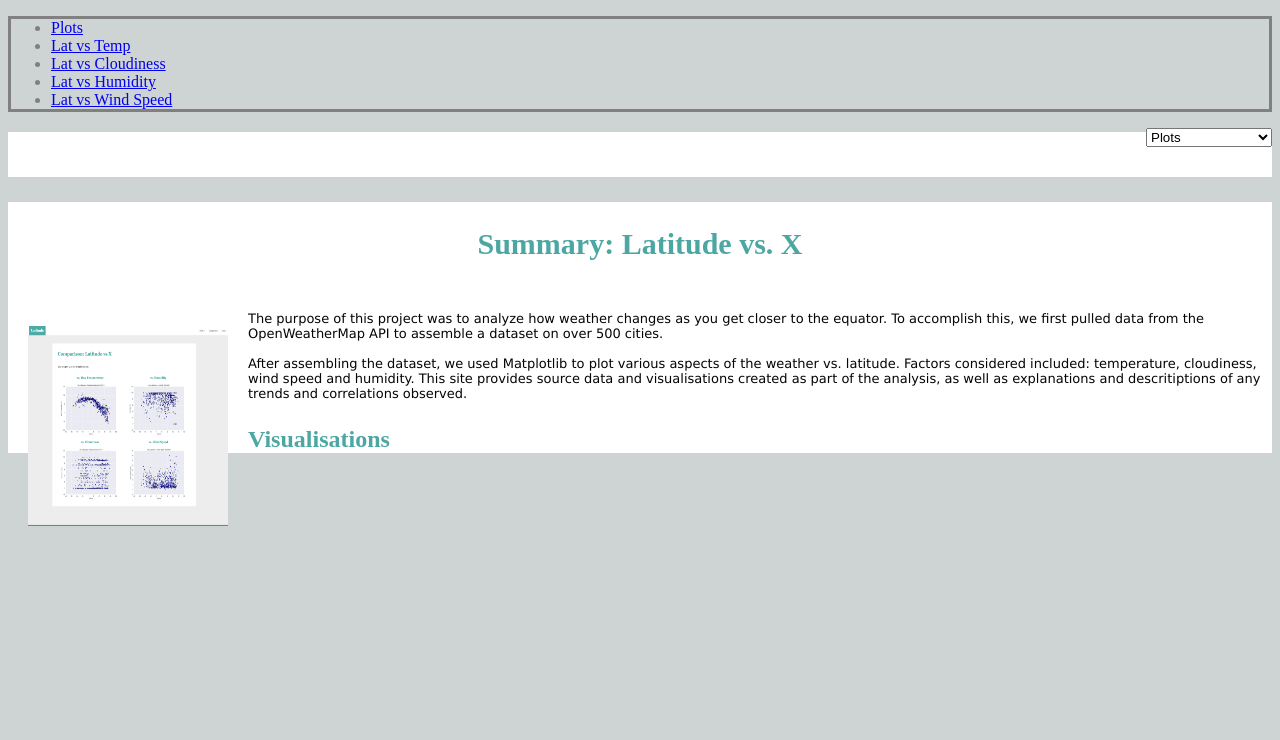
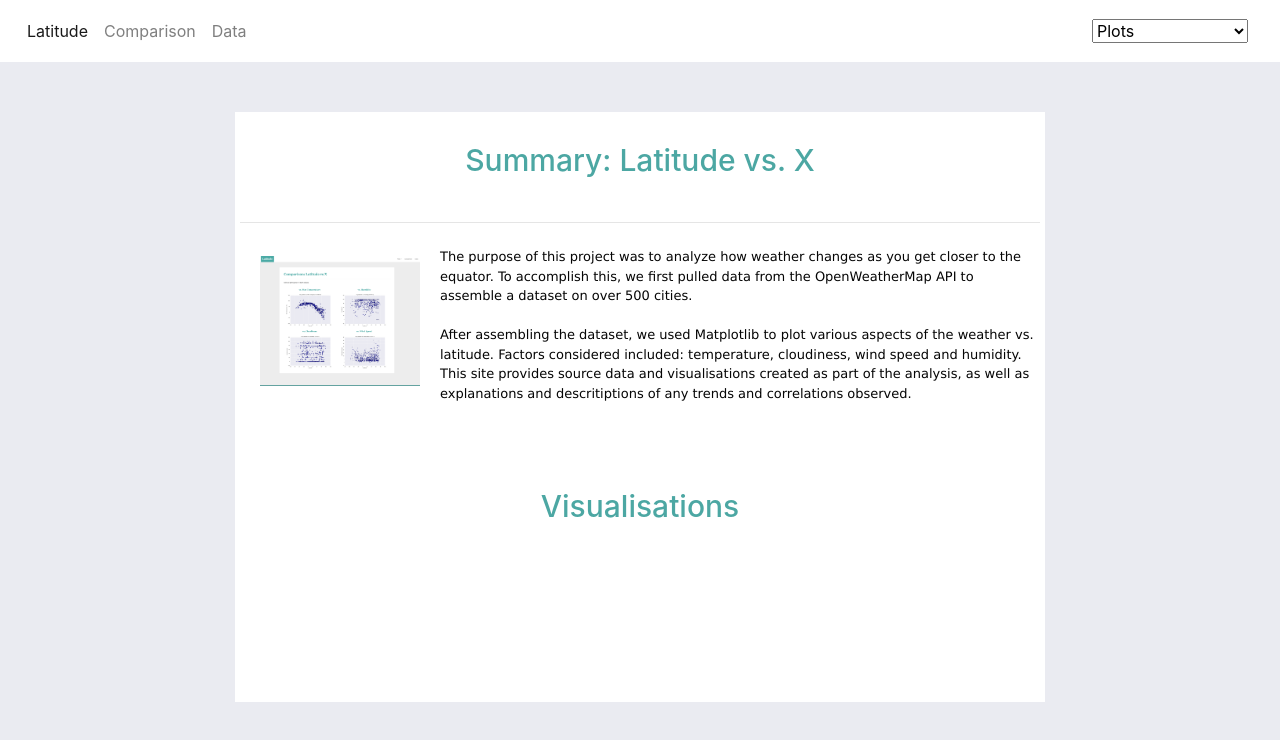
Before and after one commit to seranica/web-design-challenge, a plain HTML site: page index.html in a window 1280 px wide. Drawn offline with nearby package versions, Linux system fonts and the light colour scheme.

Commit message:
bootstrap landing page

```diff
--- a/index.html
+++ b/index.html
@@ -3,60 +3,70 @@
 <html lang="en"><head><meta http-equiv="Content-Type" content="text/html; charset=UTF-8">
 
   <title>Web Visualisation Dashboard</title>
-  <link rel="stylesheet" href="./index_files/reset.css">
+  <link rel="stylesheet" href="https://stackpath.bootstrapcdn.com/bootstrap/4.3.1/css/bootstrap.min.css" integrity="sha384-ggOyR0iXCbMQv3Xipma34MD+dH/1fQ784/j6cY/iJTQUOhcWr7x9JvoRxT2MZw1T" crossorigin="anonymous">
   <link rel="stylesheet" href="style.css">
+
 </head>
 
 <body>
 
-  <div class="container">
+
+  <nav class="navbar navbar-expand-lg navbar-light bg-white">
+    <a class="nav-select" href="#"></a>
+    <button class="navbar-toggler" type="button" data-toggle="collapse" data-target="#navbarSupportedContent" aria-controls="navbarSupportedContent" aria-expanded="false" aria-label="Toggle navigation">
+      <span class="navbar-toggler-icon"></span>
+    </button>
+
+    <div class="collapse navbar-collapse" id="navbarSupportedContent">
+      <ul class="navbar-nav mr-auto">
+        <li class="nav-item active">
+          <a class="nav-link" href="#">Latitude <span class="sr-only">(current)</span></a>
+        </li>
+        <li class="nav-item">
+          <a class="nav-link" href="#">Comparison</a>
+        </li>
+        <li class="nav-item">
+          <a class="nav-link" href="#">Data</a>
+        </li>
+
+        </ul>
+
           <nav class="navbar">
-      <ul>
-        <li>
-          <a href="http://127.0.0.1:5500/index.html#">Plots</a>
-        </li>
-        <li>
-          <a href="http://127.0.0.1:5500/temp.html#">Lat vs Temp</a>
-        </li>
-        <li>
-          <a href="http://127.0.0.1:5500/cloudiness.html#">Lat vs Cloudiness</a>
-        </li>
-        <li>
-          <a href="http://127.0.0.1:5500/humidity.html#">Lat vs Humidity</a>
-        </li>
-        <li>
-          <a href="http://127.0.0.1:5500/wind speed.html#">Lat vs Wind Speed</a>
-        </li>
-      </ul>
+
             <select id="nav-select" style="float: right">
+              <div class = "dropdown-menu dropdown-menu-right">
                 <option value="home">Plots</option>
                 <option value="lat-vs-temp">Max Temperature</option>
                 <option value="lat-vs-cloudiness">Humidity</option>
                 <option value="lat-vs-humidity">Cloudiness</option>
                 <option value="lat-vs-wind-speed">Wind Speed</option>
+              </div>
+
             </select>
-      <div class="clearfix"></div>
+
           </nav>
-    <header class="header">
-      <h1 class='h1colour'></h1>
-    </header>
+
+    </div>
+  </nav>
+
+
     <main>
+  <div class="container">
+    <div class="section">
+      <h1 class='h1colour'>Summary: Latitude vs. X</h1>
 
-      <section class="posts">
-        <header class="header">
-          <h1 class='h1colour'>Summary: Latitude vs. X</h1>
-        </header>
       <img src="1.png" alt="plot" width="200" height="200" style="float:left">
-        <article class="post">
+
+      <hr class="my-4">
       <p>The purpose of this project was to analyze how weather changes as you get closer to the equator. To accomplish this, we first pulled data from the OpenWeatherMap API to assemble a dataset on over 500 cities. <br>
         <br>After assembling the dataset, we used Matplotlib to plot various aspects of the weather vs. latitude. Factors considered included: temperature, cloudiness, wind speed and humidity. This site provides source data and visualisations created as part of the analysis, as well as explanations and descritiptions of any trends and correlations observed.<br>
       </p>
-        </article>
-        <article class="post">
-          <h2 class='h2colour'>Visualisations</h1>
+      <div class="section">
+        <h1 class='h1colour'>Visualisations</h1>
+      </div>
+     </div>
+  </div>
 
-
-      </article></section>
    </main>
 </div>
 
--- a/style.css
+++ b/style.css
@@ -1,7 +1,6 @@
 .h1colour {
   font-size: 30px;
   text-align: center;
-  background-color: #ffffff;
   color:  #4ca7a3;
   padding: 25px 20px 20px;
 }
@@ -15,25 +14,51 @@
 }
 
 img {
-  padding: 20px 20px 20px 20px;
+  padding: 50px 20px 20px 20px;
 }
 
-section {
+/* .nav-select {
+  padding: 5px 5px 5px 5px;
+  background-color: #0c0b0b;
+  margin-top: 0px;
+  margin-bottom: 0px;
+  margin-right: 0px;
+  margin-left: 0px;
+}
+ */
+
+
+.section {
+  padding: 5px 5px 50px 5px;
   background-color: #ffffff;
+  margin-top: 50px;
+  margin-bottom: 50px;
+  margin-right: 150px;
+  margin-left: 150px;
 }
 
 p {
   font-family: Verdana, Geneva, Tahoma, sans-serif;
   font-size: 13px;
   color: rgb(5, 5, 5);
-  padding: 5px 5px 5px 5px;
+  padding: 0px 5px 5px;
+ /* margin-top: 100px;
+  margin-bottom: 100px;
+  margin-right: 150px;
+  margin-left: 80px;*/
+
+
 }
 
 ul {
   border-style: solid;
-  color: gray;
+  color: #ffffff;
 }
 
 body {
-    background-color: #ced4d4;
+    background-color:#eaebf1;
   }
+
+  /* Here we define some styles that will ONLY be applied at screen sizes below 600 pixels */
+@media (max-width: 600px) {
+}
```
Lines whose indentation alone changed are shown as unchanged.
